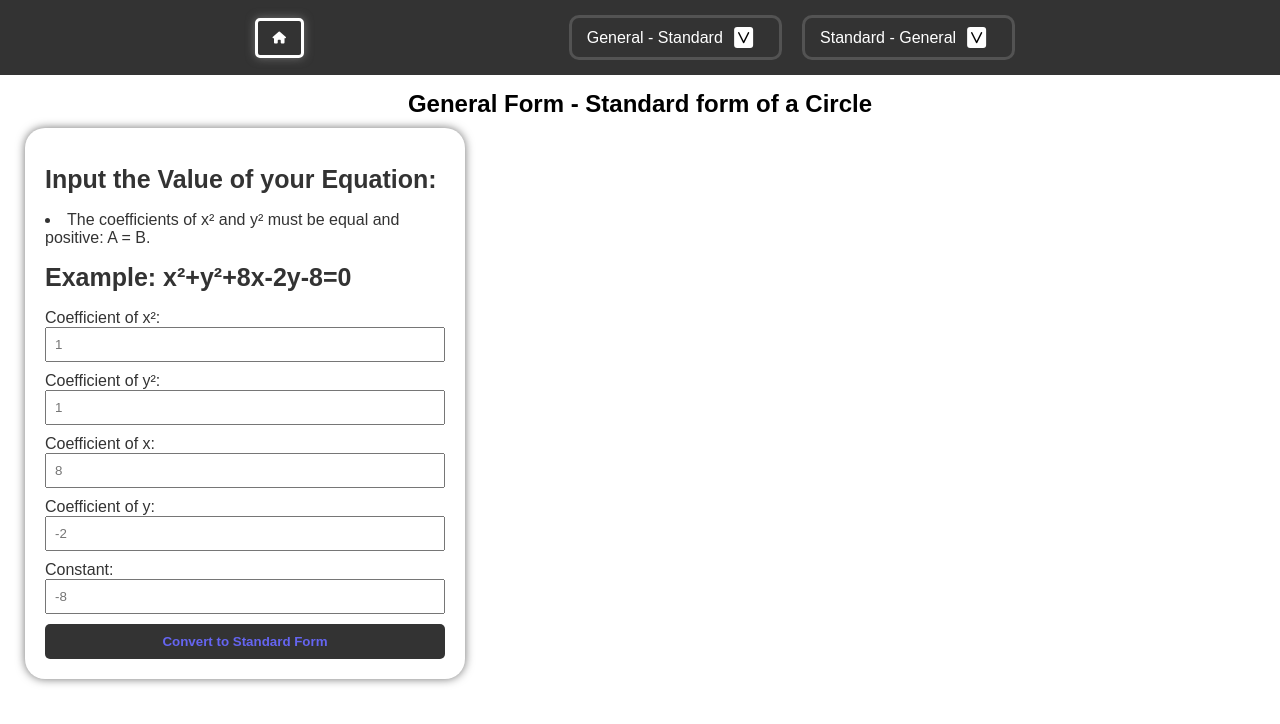
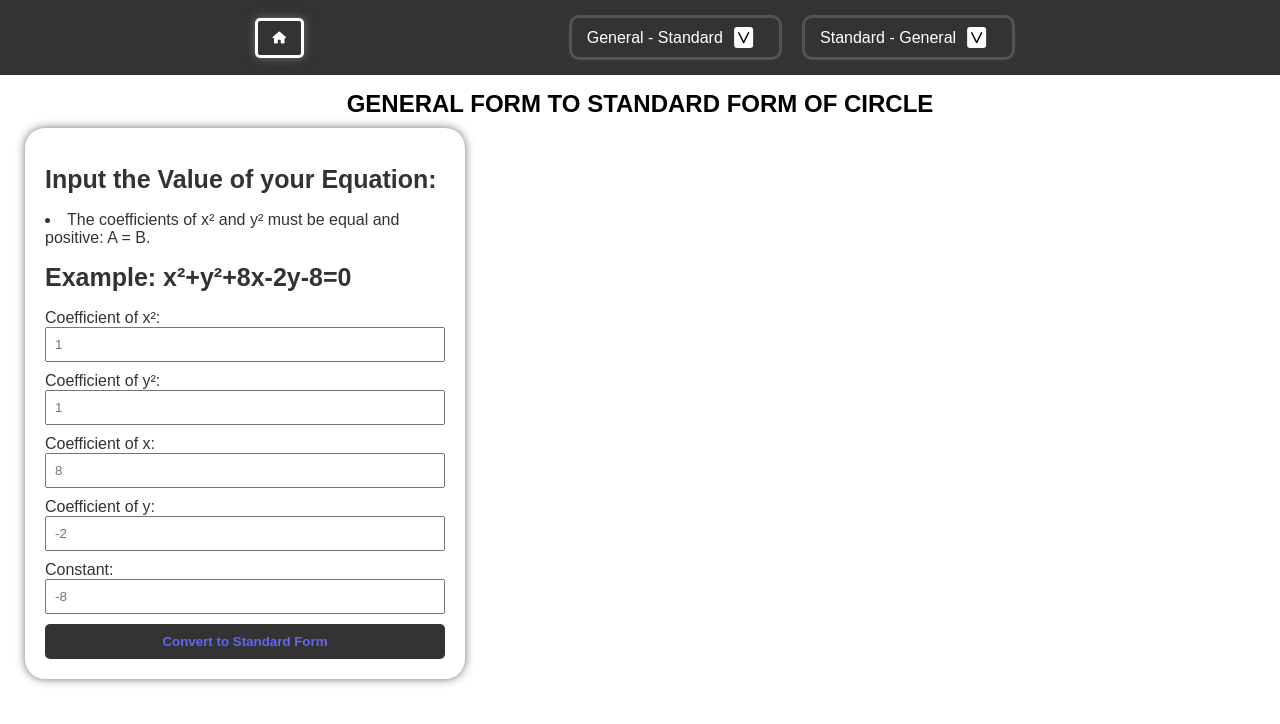
Before and after one commit to A0Z0RA25/ConCalc, a plain HTML site: page GenForm - circle/circleGF.html in a window 1280 px wide. Shown: the top 724 px of the page. Drawn offline with nearby package versions, Linux system fonts and the light colour scheme.

Commit message:
Update circleGF.html

```diff
--- a/GenForm - circle/circleGF.html
+++ b/GenForm - circle/circleGF.html
@@ -37,7 +37,7 @@
      </div>
          </div>
     </header>
- <h2 class="content-title">General Form - Standard form of a Circle</h2>
+ <h2 class="content-title">GENERAL FORM TO STANDARD FORM OF CIRCLE</h2>
 
 <div class="container">
   <div class="circleGF-container">
```
